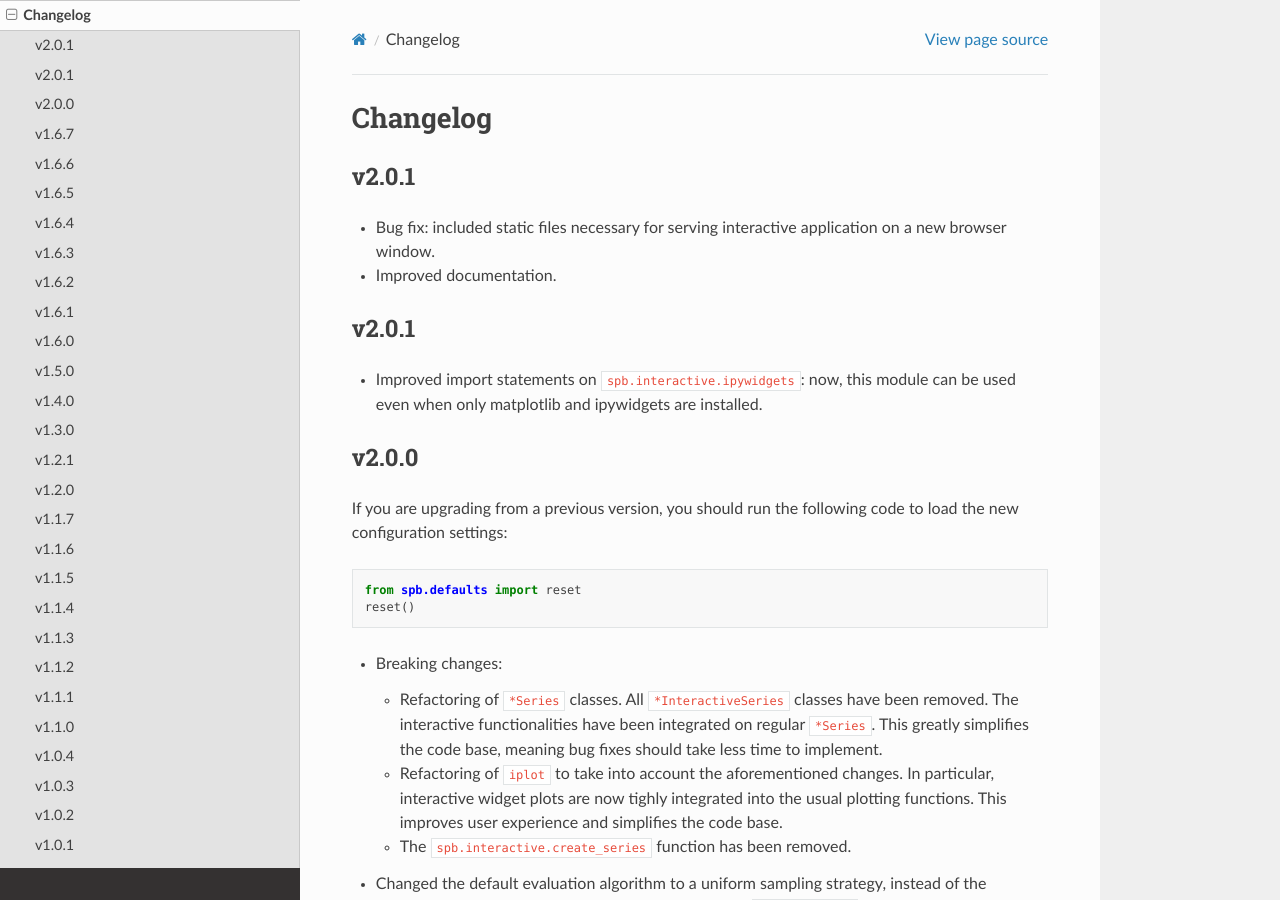
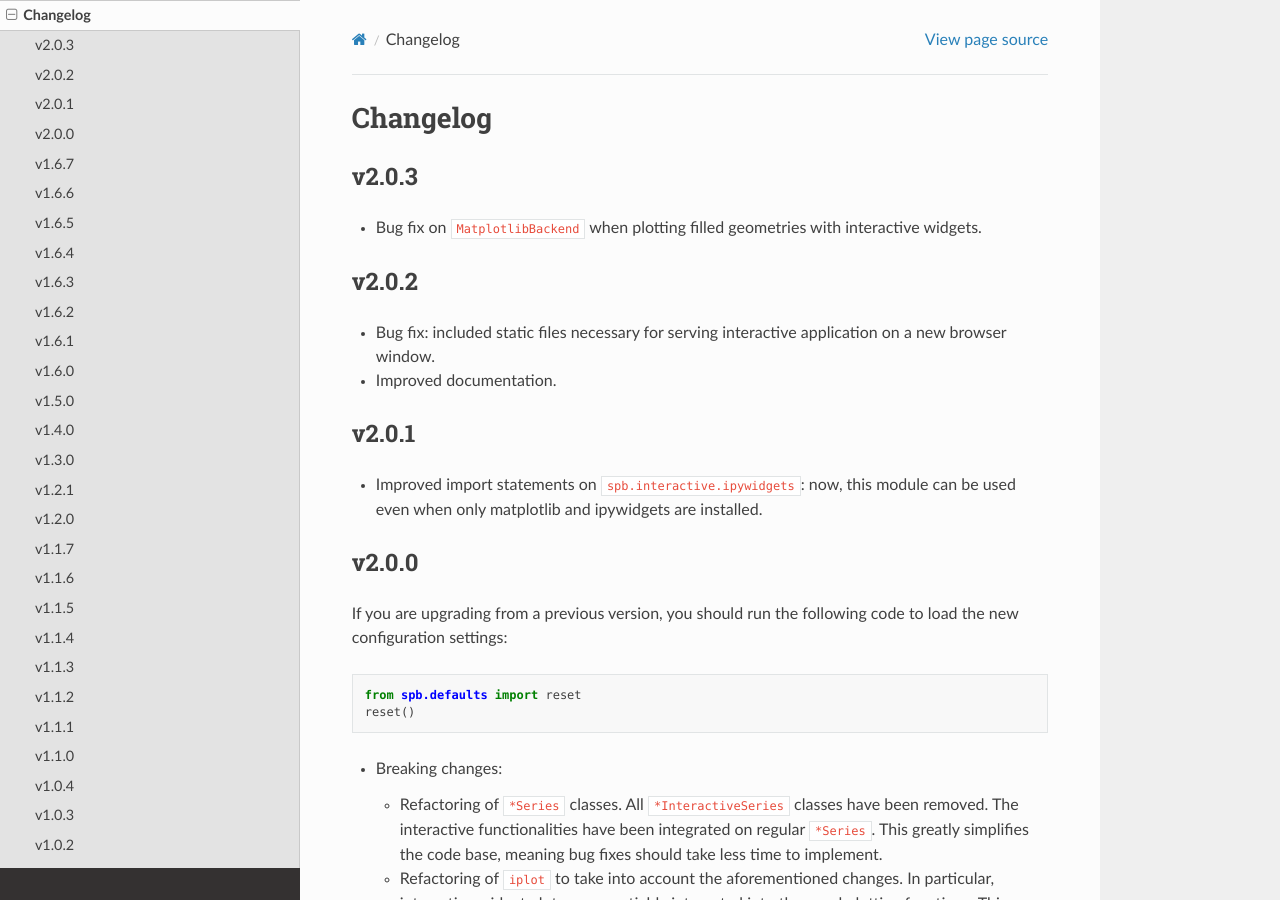
Before and after one commit to Davide-sd/sympy-plot-backends, a Sphinx documentation site: the page built from doc/source/changelog.rst, in a window 1280 px wide and 900 px high. Built offline with Sphinx 7.4.7 and the Read the Docs theme 2.0.0, drawn with Linux system fonts in a browser that asks for light colours.

Commit message:
fixed bug with filled geometries and interactive widgets

```diff
--- a/doc/source/changelog.rst
+++ b/doc/source/changelog.rst
@@ -3,7 +3,15 @@
 ==========
 
 
-v2.0.1
+v2.0.3
+======
+
+* Bug fix on ``MatplotlibBackend`` when plotting filled geometries with
+  interactive widgets.
+
+
+
+v2.0.2
 ======
 
 * Bug fix: included static files necessary for serving interactive application
```
Also changed, not shown: 2 other files.
